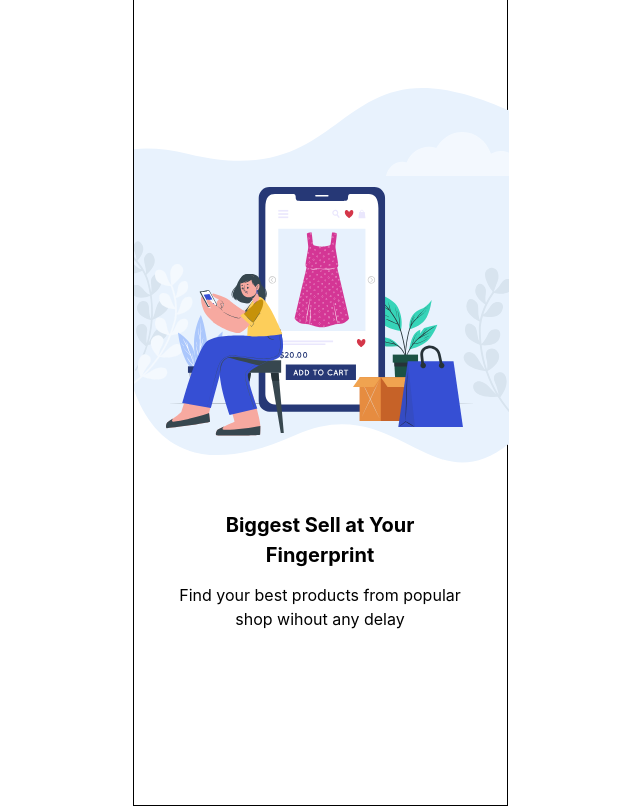
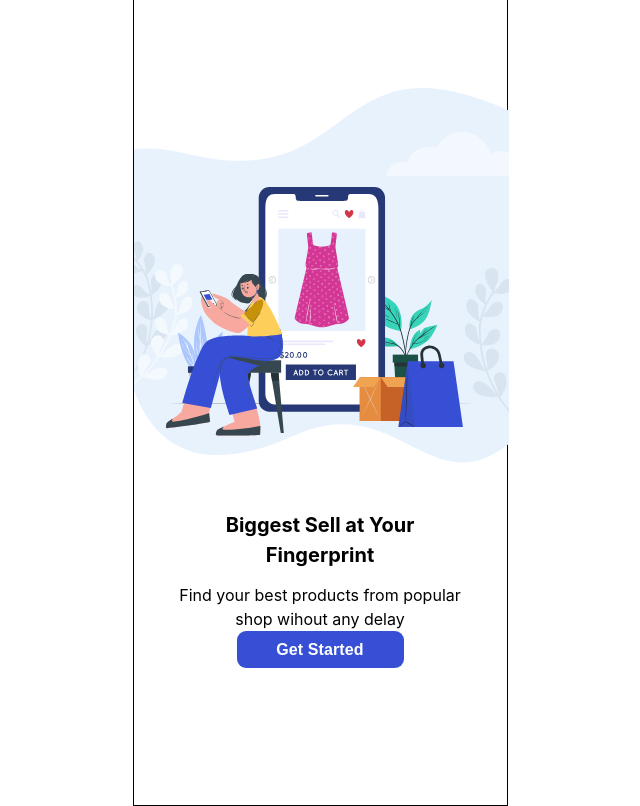
Before and after one commit to elmin-musija/e-commerce-shop, a React (Create React App) app: page /onboarding in a window 1280 px wide. Shown: the whole page, without its empty margins (320-960 px from the left). Built offline with nearby package versions, Linux system fonts and the light colour scheme.

Commit message:
update custom button and add to onboarding component

```diff
--- a/src/components/CustomButton/CustomButton.css
+++ b/src/components/CustomButton/CustomButton.css
@@ -1,4 +1,4 @@
-.custom-button__button {
+.custom-button {
 	font-size: 1.6rem;
 	font-weight: 600;
 	line-height: 24px;
--- a/src/components/CustomButton/CustomButton.js
+++ b/src/components/CustomButton/CustomButton.js
@@ -1,9 +1,9 @@
 import "./CustomButton.css";
 const CustomButton = (props) => {
 	return (
-		<div className={`custom-button ${props.pr_class}`}>
-			<button className="custom-button__button">{props.children}</button>
-		</div>
+		<button className={`custom-button ${props.pr_class}`}>
+			{props.children}
+		</button>
 	);
 };
 
--- a/src/pages/Onboarding/Onboarding.css
+++ b/src/pages/Onboarding/Onboarding.css
@@ -16,13 +16,16 @@
 	line-height: 3rem;
 	text-align: center;
 	margin: 0 8.7rem 1.3rem;
-
 }
 
 .onboarding__p {
-font-size: 1.6rem;
-line-height: 2.4rem;
-text-align: center;
-margin: 0 3.2rem;
-
+	font-size: 1.6rem;
+	line-height: 2.4rem;
+	text-align: center;
+	margin: 0 3.2rem;
 }
+.onboarding__button {
+	width: 167px;
+	height: 37px;
+	margin: 0 auto;
+}
--- a/src/pages/Onboarding/Onboarding.js
+++ b/src/pages/Onboarding/Onboarding.js
@@ -1,13 +1,16 @@
+import { ReactComponent as OnboardingInnerImage } from "../../img/onboarding-inner-image.svg";
+import CustomButton from "../../components/CustomButton/CustomButton";
 import "./Onboarding.css";
-import { ReactComponent as OnboardingImage } from '../../img/Onboarding-img.svg'
-import { ReactComponent as OnboardingInnerImage } from '../../img/onboarding-inner-image.svg'
 
 const Onboarding = (props) => {
 	return (
 		<div className="onboarding">
-			<OnboardingInnerImage className="onboarding__img"/>
+			<OnboardingInnerImage className="onboarding__img" />
 			<h2 className="onboarding__h2">Biggest Sell at Your Fingerprint</h2>
-			<p className="onboarding__p">Find your best products from popular shop wihout any delay</p>
+			<p className="onboarding__p">
+				Find your best products from popular shop wihout any delay
+			</p>
+			<CustomButton pr_class="onboarding__button">Get Started</CustomButton>
 		</div>
 	);
 };
```
